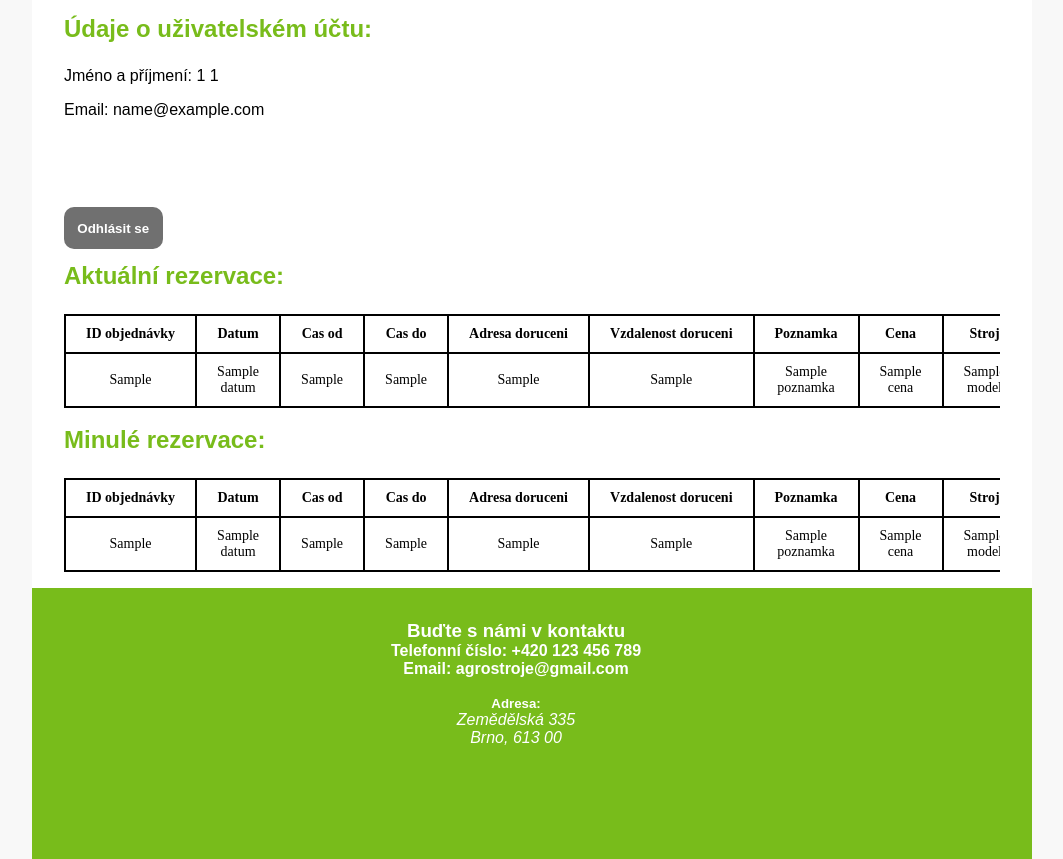
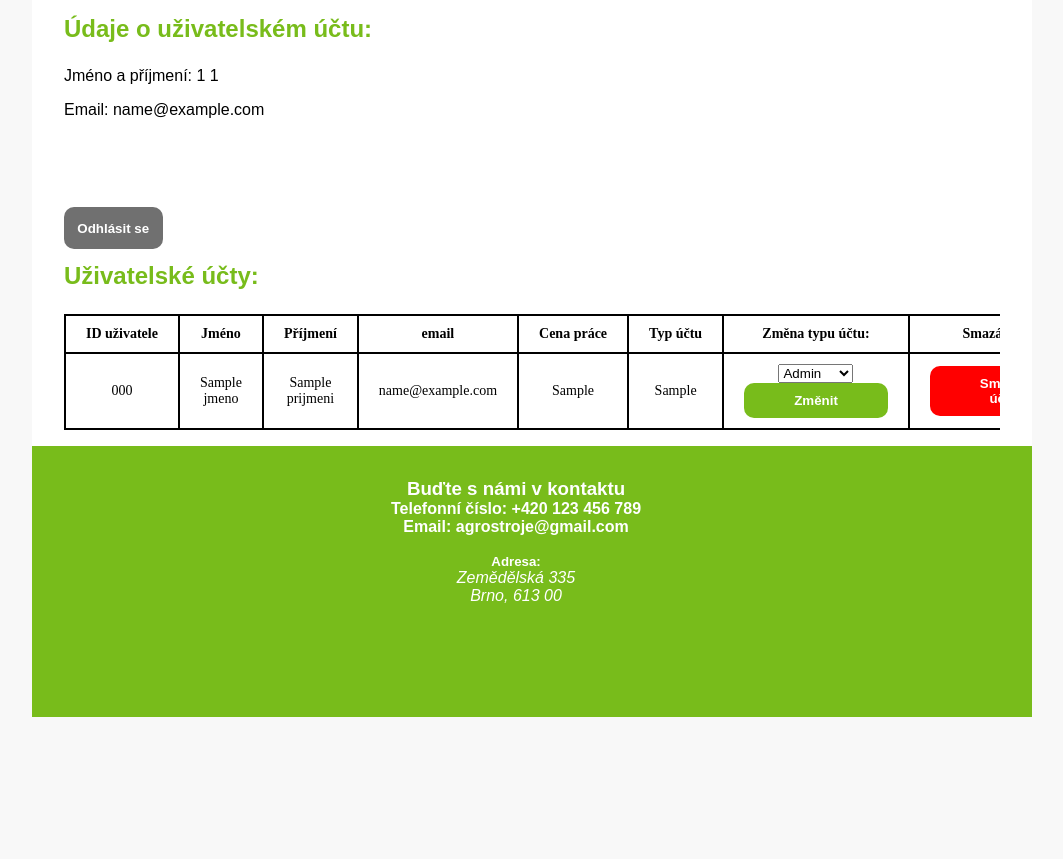
Before and after one commit to zmackiv/web-project, a Flask app: template templates/my_account.jinja in a window 1280 px wide. Shown: the part 476-1335 px from the top of the page, without its empty margins (108-1171 px from the left). After the commit the page ends 1193 px from the top, so only its background shows below. Run offline with Flask 2, Linux system fonts and the light colour scheme; the visitor is signed in with stand-in values (Sample User, id 1); the template is opened without the code that fills it: values that come from a table or form of the project are taken from there, most other values are stand-ins (such as "Sample title", 1, 10 or a date in 2020); some libraries are stand-ins or nearby versions.

Commit message:
admin - správa účtů, zatím bez změny typu a smazání

```diff
--- a/app.py
+++ b/app.py
@@ -148,7 +148,8 @@
             flash('Stroj byl přidán')
         return render_template("my_account.jinja", new_product_form=new_product_form, typy_stroje=typy_stroje)
     if user_role == 'admin':
-        return render_template("my_account.jinja")
+        all_users = UserService.get_all_users()
+        return render_template("my_account.jinja", users = all_users)
 
 @app.route('/logout')
 def logout():
--- a/static/css/styles.css
+++ b/static/css/styles.css
@@ -362,6 +362,10 @@
     padding: 2px 6px;
 }
 
+.red_button{
+    background: red;
+}
+
 @media screen and (max-width: 992px) {
     .side-by-side div {
         width: 40%;
--- a/templates/my_account.jinja
+++ b/templates/my_account.jinja
@@ -121,5 +121,50 @@
         </section>
     {% endif %}
 
+    {% if session['authenticated'] and session['role'] == 'admin' %}
+        <section>
+            <h2>Uživatelské účty:</h2>
+        <div class="table-container">
+            <table>
+                <tr>
+                    <th>ID uživatele</th>
+                    <th>Jméno</th>
+                    <th>Příjmení</th>
+                    <th>email</th>
+                    <th>Cena práce</th>
+                    <th>Typ účtu</th>
+                    <th>Změna typu účtu:</th>
+                    <th>Smazání účtu</th>
+                </tr>
+                {% for user in users %}
+                    <tr>
+                        <td>{{ user.id_uzivatele }}</td>
+                        <td>{{ user.jmeno }}</td>
+                        <td>{{ user.prijmeni }}</td>
+                        <td>{{ user.email }}</td>
+                        {% if user.cena_prace is none %}
+                        <td>Nezadáno</td>
+                        {%else%}
+                        <td>{{ user.cena_prace }}</td>
+                        {%endif%}
+                        <td>{{ user.typ_uctu }}</td>
+                        <td>
+                            <select name="novy_typ_uctu">
+                                <option value="admin">Admin</option>
+                                <option value="dispecer">Dispečer</option>
+                                <option value="klient">Klient</option>
+                                <option value="technik">Technik</option>
+
+                            </select>
+                            <br>
+                            <button type="submit">Změnit</button>
+                        </td>
+                        <td><button type="submit" class="red_button">Smazat účet</button></td>
+                    </tr>
+                {% endfor %}
+            </table>
+        </div>
+        </section>
+    {% endif %}
 </main>
 {% endblock %}
```
Also changed, not shown: service/user_service.py (+12 -0 lines).
